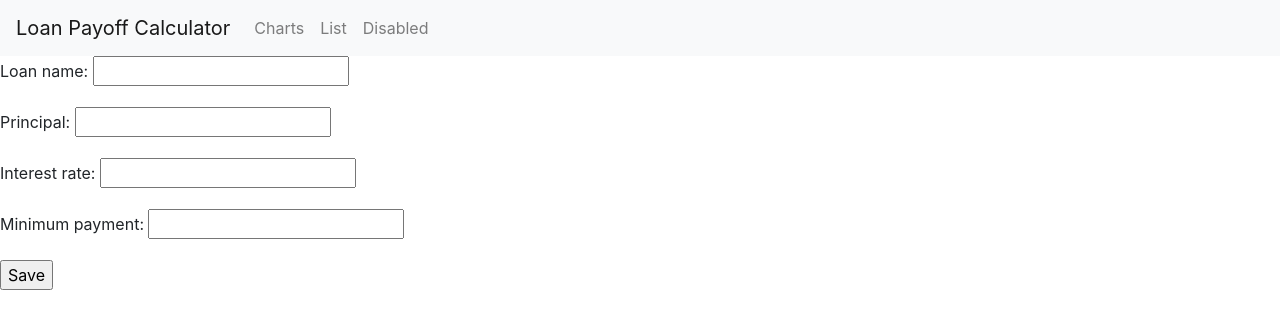
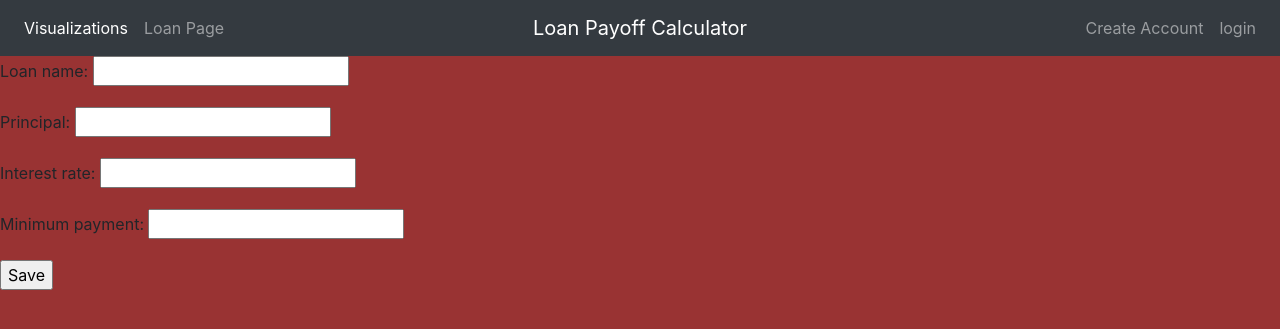
Before and after one commit to zackwalker/mysite, a Django app: page /create/ in a window 1280 px wide. Shown: the top 329 px of the page. Run offline with Django 3.2, Linux system fonts and the light colour scheme; some libraries are stand-ins or nearby versions.

Commit message:
updated login page css

```diff
--- a/loans/urls.py
+++ b/loans/urls.py
@@ -3,7 +3,8 @@ from . import views
 
 app_name = 'loans'
 urlpatterns = [
-    path('', views.LoanListView.as_view(), name='loan-list'),
+    path('', views.landing_page, name='loan-landing'),
+    path('portal', views.LoanListView.as_view(), name='loan-list'),
     path('create/', views.LoanCreateView.as_view(), name='add-loan'),
     path('chart/', views.pie_chart, name='loan-visual'),
     path('<int:id>/delete', views.LoanDeleteView.as_view(), name='loan-delete'),
--- a/loans/views.py
+++ b/loans/views.py
@@ -6,6 +6,8 @@ from itertools import permutations
 from  .loan_payoff_logic import master_func
 from django.http import HttpResponse
 
+def landing_page(request):
+    return render(request,'loans/landing_page.html')
 
 class LoanListView(ListView):
     def get_queryset(self):
--- a/static/css/list.css
+++ /dev/null
@@ -1,18 +0,0 @@
-.card {
-  /* Add shadows to create the "card" effect */
-  box-shadow: 0 4px 8px 0 rgba(0,0,0,0.2);
-  transition: 0.3s;
-  border-radius: 5px 5px 0 0;
-  width: 50%;
-  text_align: center;
-}
-
-/* On mouse-over, add a deeper shadow */
-.card:hover {
-  box-shadow: 0 8px 16px 0 rgba(0,0,0,0.2);
-}
-
-/* Add some padding inside the card container */
-.container {
-  padding: 2px 16px;
-}
--- /dev/null
+++ b/static/css/main.css
@@ -0,0 +1,14 @@
+body {
+  background-color: #F5F5F5;
+  background-color: #993333;
+}
+
+.limiter{
+  width: 350px;
+  padding: 10px;
+  background: #993333;
+  text-align: center;
+  margin: 0 auto;
+  border: 1px solid #000000;
+  color: #fff;
+}
--- a/static/css/navbar.css
+++ b/static/css/navbar.css
@@ -1,6 +1,3 @@
-/* #navbarTogglerDemo02{
-  padding-top: 50px;
-  padding-right: 30px;
-  padding-bottom: 50px;
-  padding-left: 80px;
-} */
+nav {
+  background-color: #993333;
+}
--- a/templates/base.html
+++ b/templates/base.html
@@ -5,7 +5,7 @@
     <meta charset="utf-8">
     <link rel="stylesheet" href="https://stackpath.bootstrapcdn.com/bootstrap/4.4.1/css/bootstrap.min.css"
           integrity="sha384-Vkoo8x4CGsO3+Hhxv8T/Q5PaXtkKtu6ug5TOeNV6gBiFeWPGFN9MuhOf23Q9Ifjh" crossorigin="anonymous">
-            <link rel="stylesheet" type='text/css' href="{% static 'css/list.css' %}">
+            <link rel="stylesheet" type='text/css' href="{% static 'css/main.css' %}">
     <title>Coding for Zack is doing Try Django</title>
   </head>
   <body>
--- a/templates/navbar.html
+++ b/templates/navbar.html
@@ -9,7 +9,7 @@
   </head>
   <body>
 
-    <nav class="navbar navbar-expand-lg navbar-light bg-light">
+    <!-- <nav class="navbar navbar-expand-lg navbar-light">
       <a class="navbar-brand" href="/">Loan Payoff Calculator</a>
       <button class="navbar-toggler" type="button" data-toggle="collapse" data-target="#navbarTogglerDemo02" aria-controls="navbarTogglerDemo02" aria-expanded="false" aria-label="Toggle navigation">
         <span class="navbar-toggler-icon"></span>
@@ -23,11 +23,53 @@
           <li class="nav-item">
             <a class="nav-link" href="{% url 'loans:loan-list' %}">List</a>
           </li>
-          <li class="nav-item">
-            <a class="nav-link" href="#">Disabled</a>
+          <li class="nav-item ml-auto">
+           {% if user.is_authenticated %}
+            Hi {{ user.username }}!
+              <p><a href="{% url 'logout' %}">logout</a></p>
+            {% else %}
+            <p>  <a href="{% url 'login' %}">login</a></p>
+          {% endif %}
           </li>
         </ul>
       </div>
+    </nav> -->
+
+    <nav class="navbar navbar-expand-md navbar-dark bg-dark">
+        <div class="navbar-collapse collapse w-100 order-1 order-md-0 dual-collapse2">
+            <ul class="navbar-nav mr-auto">
+                <li class="nav-item active">
+                    <a class="nav-link" href="{% url 'loans:loan-visual' %}">Visualizations</a>
+                </li>
+                <li class="nav-item">
+                    <a class="nav-link" href="{% url 'loans:loan-list' %}">Loan Page</a>
+                </li>
+            </ul>
+        </div>
+        <div class="mx-auto order-0">
+            <a class="navbar-brand mx-auto" href="/">Loan Payoff Calculator</a>
+            <button class="navbar-toggler" type="button" data-toggle="collapse" data-target=".dual-collapse2">
+                <span class="navbar-toggler-icon"></span>
+            </button>
+        </div>
+        <div class="navbar-collapse collapse w-100 order-3 dual-collapse2">
+            <ul class="navbar-nav ml-auto">
+                <li class="nav-item">
+                  {% if user.is_authenticated %}
+                   Hi {{ user.username }}!
+                  {% else %}
+                    <a class="nav-link" href="#">Create Account</a>
+                 {% endif %}
+                </li>
+                <li class="nav-item">
+                  {% if user.is_authenticated %}
+                     <a class="nav-link" href="{% url 'logout' %}">logout</a>
+                   {% else %}
+                   <a class="nav-link" href="{% url 'login' %}">login</a>
+                 {% endif %}
+                </li>
+            </ul>
+        </div>
     </nav>
 
   </body>
```
Also changed, not shown: loans/static/css/list.css (+15 -6 lines), loans/templates/loans/landing_page.html (added, +104 -0 lines), plan.txt (added, +16 -0 lines), db.sqlite3.
